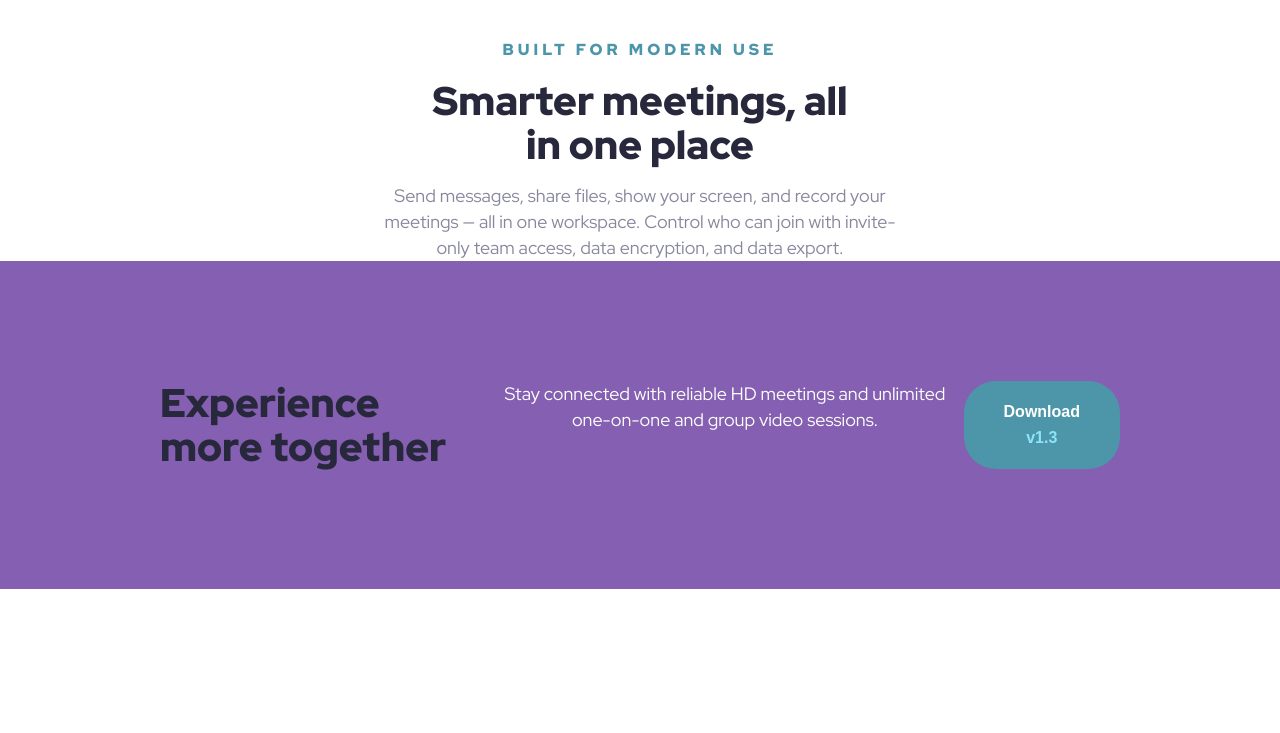
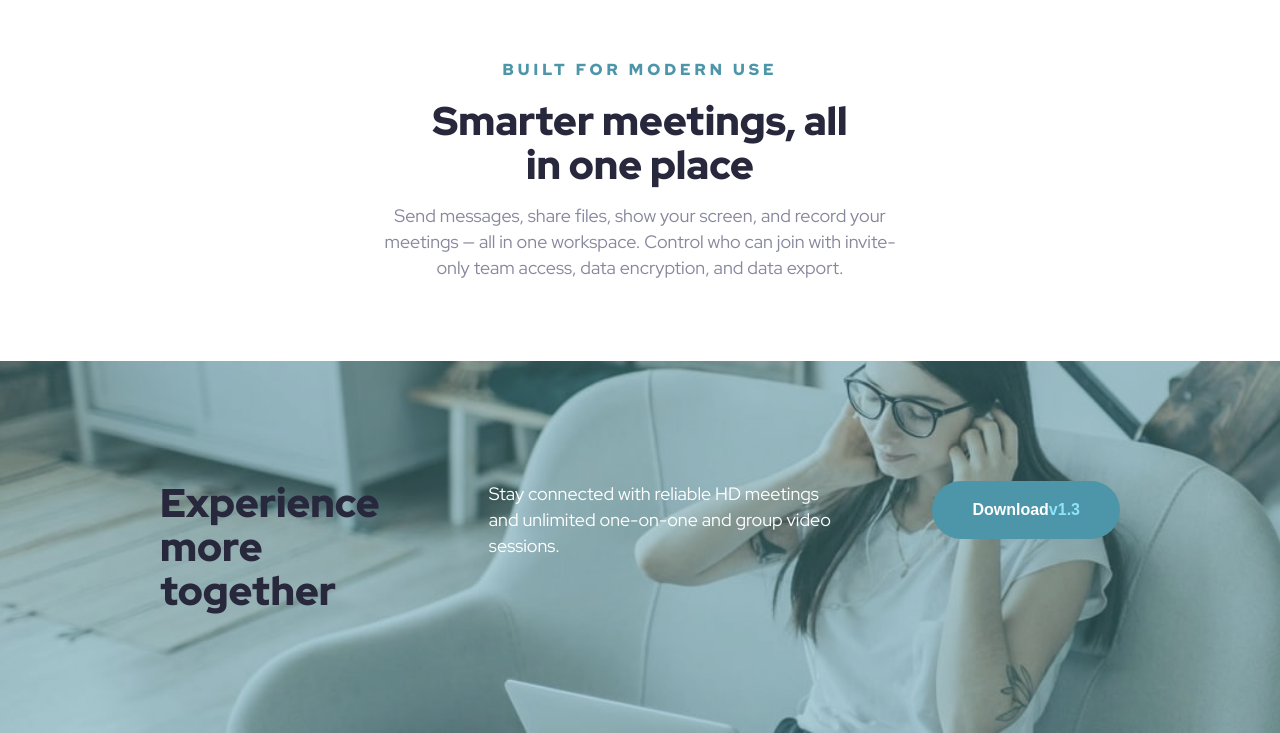
Before and after one commit to anishkuls/meet-landing-page, a plain HTML site: page index.html in a window 1280 px wide. Shown: the part 1116-1849 px from the top of the page. Before the commit the page ends 1705 px from the top, so only its background shows below. Drawn offline with Linux system fonts and the light colour scheme.

Commit message:
complete footer

```diff
--- a/index.html
+++ b/index.html
@@ -85,7 +85,10 @@
     </div>
 
     <footer>
+      <div class="overlay"></div>
+      <div class="footer-content">
         <h2 class="footer-heading">Experience more together</h2>
+
         <p class="footer-para">
           Stay connected with reliable HD meetings and unlimited one-on-one and
           group video sessions.
@@ -93,6 +96,7 @@
         <button class="btn btn-download">
           Download <span class="btn-download__version">v1.3</span>
         </button>
+      </div>
     </footer>
   </body>
 </html>
--- a/style.css
+++ b/style.css
@@ -34,7 +34,7 @@ a {
 /* CSS */
 
 header {
-  padding: 60px 0px;
+  padding: 120px 0px 60px 0px;
   text-align: center;
 }
 .hero-section {
@@ -46,7 +46,7 @@ header {
   background-repeat: no-repeat;
   display: flex;
   justify-content: center;
-  padding-bottom: 120px;
+  padding-bottom: 80px;
 }
 .hero-content {
   width: 540px;
@@ -58,6 +58,8 @@ header {
 }
 
 .btn {
+  display: inline-flex;
+  height: fit-content;
   border-radius: 32px;
   border: 0px;
   outline: 0px;
@@ -153,13 +155,32 @@ header {
 }
 
 footer {
-  background-color: #855fb1;
   padding: 120px 160px;
+  background-image: url(assets/desktop/image-footer.jpg);
+  background-repeat: no-repeat;
+  background-size: cover;
+  position: relative;
+  margin-top: 80px;
+}
+.overlay {
+  width: 100%;
+  height: 100%;
+  background-color: #4d97a96c;
+  position: absolute;
+  top: 0;
+  left: 0;
+  z-index: 1;
+}
+.footer-content {
   display: flex;
+  position: relative;
+  z-index: 2;
 }
 .footer-heading {
   text-align: left;
 }
 .footer-para {
   color: #ffffff;
+  padding: 0 80px;
+  text-align: start;
 }
```
Lines whose indentation alone changed are shown as unchanged.
